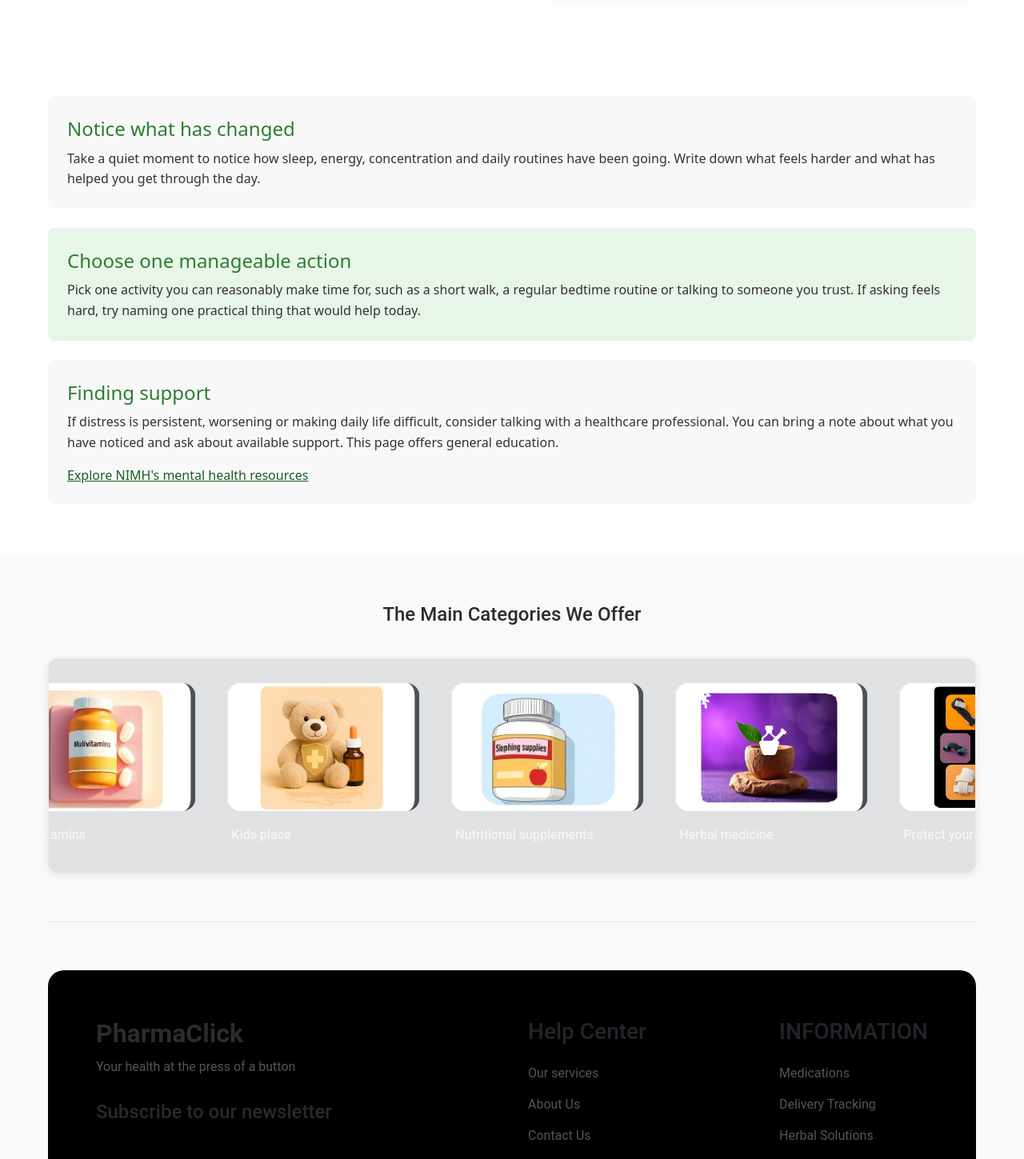
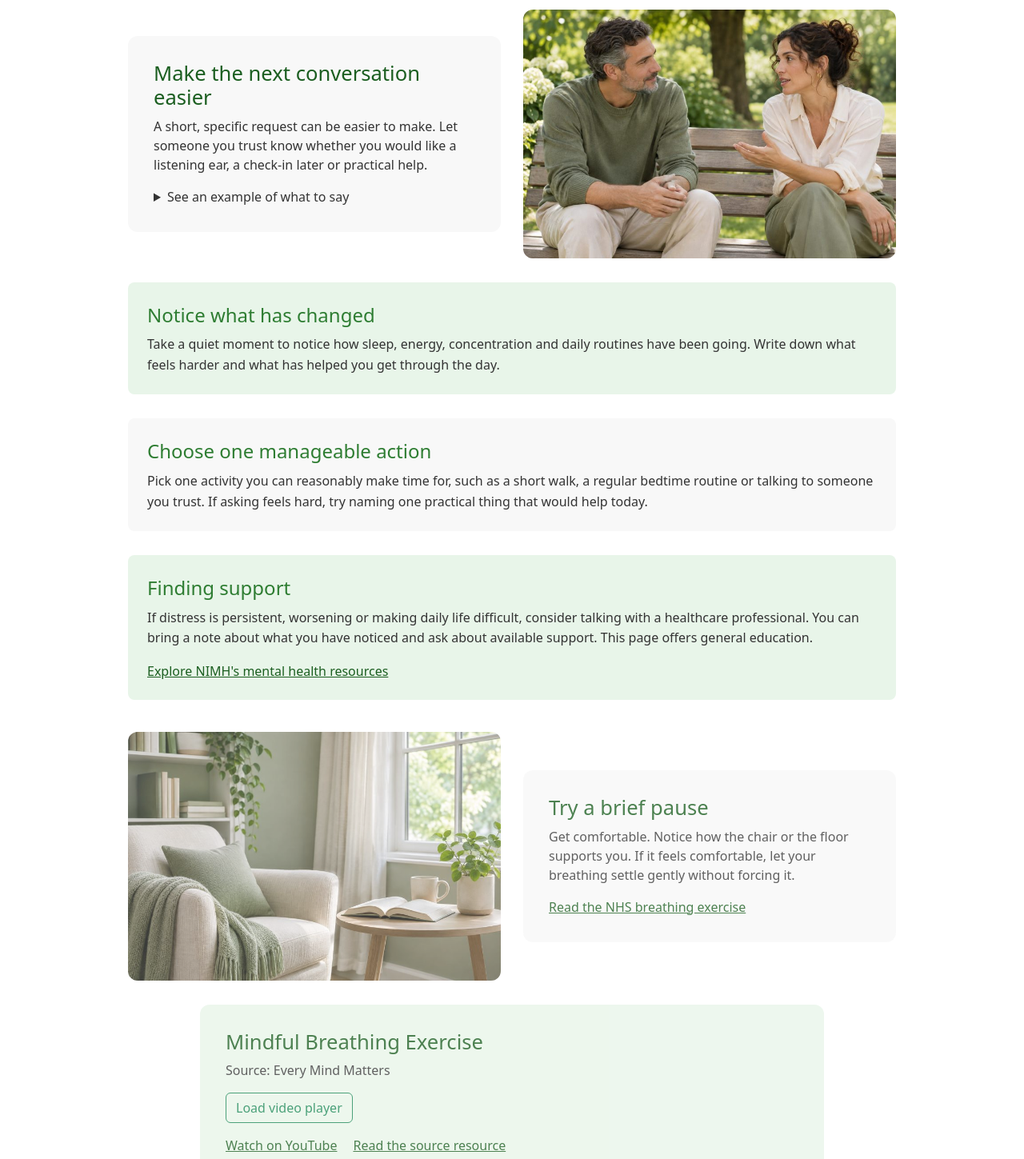
Before and after one commit to hisokaBK/PharmaClick, a React (Create React App) app: page /Mental in a window 1280 px wide. Shown: the part 480-1929 px from the top of the page at 80% size. Built offline with nearby package versions, Linux system fonts and the light colour scheme.

Commit message:
Enrich mental health service experience

```diff
--- a/src/Com_servess/MentalHealth.jsx
+++ b/src/Com_servess/MentalHealth.jsx
@@ -1,8 +1,17 @@
 import ServicePage from "./ServicePage";
+import { ServicePhoto, ServiceVideo } from "./ServiceMedia";
 
 export default function MentalHealth() {
   return (
-    <ServicePage title="Mental Health" introduction="Make space to check in with yourself, stay connected and find the right support when everyday life feels harder." image="/images/services/mental-health.jpg" imageAlt="A person writing in a journal beside a sunny window">
+    <ServicePage layout="quiet" title="Mental Health" introduction="Make space to check in with yourself, stay connected and find the right support when everyday life feels harder." image="/images/services/mental-health.jpg" imageAlt="A person writing in a journal beside a sunny window">
+      <section className="service-split">
+        <div className="service-panel">
+          <h2>Make the next conversation easier</h2>
+          <p>A short, specific request can be easier to make. Let someone you trust know whether you would like a listening ear, a check-in later or practical help.</p>
+          <details><summary>See an example of what to say</summary><p>?This week has felt harder than usual. Could we take a short walk together or talk this evening??</p></details>
+        </div>
+        <ServicePhoto file="mental-connection" alt="Two adults talking on a park bench" />
+      </section>
       <section className="service-section">
         <h2>Notice what has changed</h2>
         <p>Take a quiet moment to notice how sleep, energy, concentration and daily routines have been going. Write down what feels harder and what has helped you get through the day.</p>
@@ -16,6 +25,15 @@ export default function MentalHealth() {
         <p>If distress is persistent, worsening or making daily life difficult, consider talking with a healthcare professional. You can bring a note about what you have noticed and ask about available support. This page offers general education.</p>
         <a href="https://www.nimh.nih.gov/health/topics/caring-for-your-mental-health">Explore NIMH's mental health resources</a>
       </section>
+      <section className="service-split">
+        <ServicePhoto file="mental-rest" alt="A quiet reading chair and open book near a window" />
+        <div className="service-panel">
+          <h2>Try a brief pause</h2>
+          <p>Get comfortable. Notice how the chair or the floor supports you. If it feels comfortable, let your breathing settle gently without forcing it.</p>
+          <a href="https://www.nhs.uk/mental-health/self-help/guides-tools-and-activities/breathing-exercises-for-stress/">Read the NHS breathing exercise</a>
+        </div>
+      </section>
+      <ServiceVideo id="wfDTp2GogaQ" title="Mindful Breathing Exercise" source="Every Mind Matters" resource="https://www.berkshirehealthcare.nhs.uk/breathingcanreducestress" />
     </ServicePage>
   );
 }
--- a/src/css/Services.css
+++ b/src/css/Services.css
@@ -113,3 +113,8 @@
 .service-page--botanical .hero-image-container { border: 3px solid #2e7d32; }
 .service-page--botanical .service-grid { --photo-ratio: 2 / 1; }
 .service-page--botanical .service-grid > article { background: #f8f8f8; }
+
+.service-page--quiet .hero-image-container { box-shadow: none; }
+.service-page--quiet .service-content { max-width: 1000px; }
+.service-page--quiet .service-split .service-panel { background: #f8f8f8; }
+.service-page--quiet .service-video { max-width: 780px; width: 100%; justify-self: center; }
```
Also changed, not shown: public/images/services/mental-connection.jpg (added), public/images/services/mental-rest.jpg (added).
